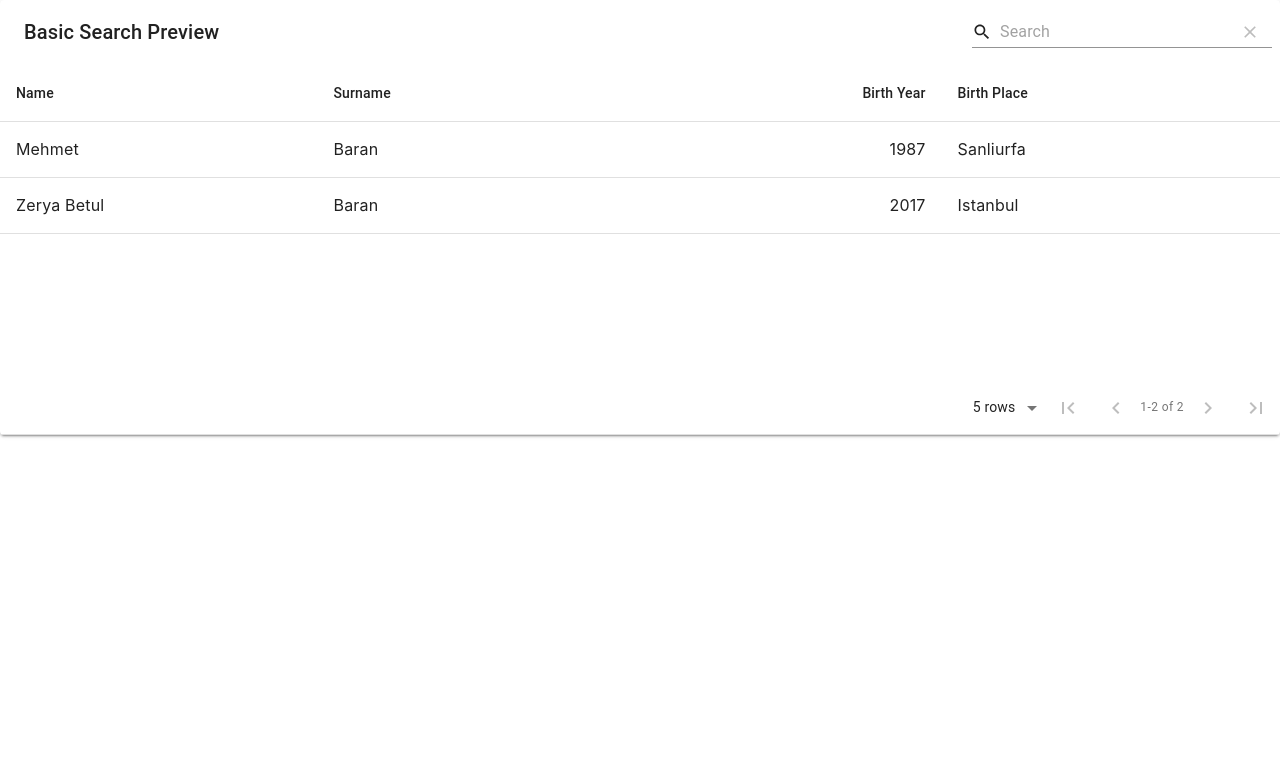
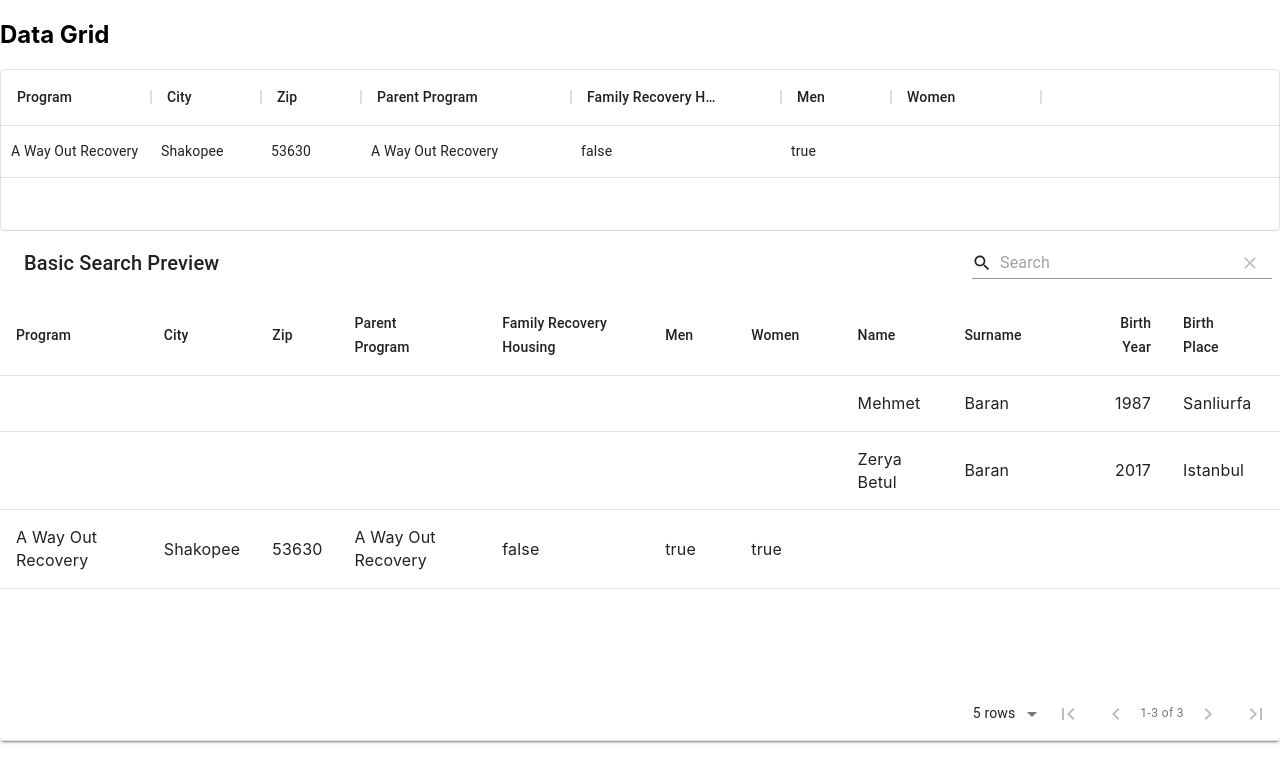
Before and after one commit to dillonbaxendell/search-spike, a React (Create React App) app: page / in a window 1280 px wide. Shown: the top 782 px of the page. Built offline with nearby package versions, Linux system fonts and the light colour scheme.

Commit message:
setting up datagrid. adding dummy local data.

```diff
--- a/package.json
+++ b/package.json
@@ -4,6 +4,7 @@
   "private": true,
   "dependencies": {
     "@material-ui/core": "^4.12.2",
+    "@material-ui/data-grid": "*",
     "@material-ui/icons": "^4.11.2",
     "@material-ui/pickers": "^3.3.10",
     "@material-ui/styles": "^4.11.4",
--- a/src/components/App/App.js
+++ b/src/components/App/App.js
@@ -1,12 +1,18 @@
 // import logo from './logo.svg';
 import './App.css';
 import MaterialTableExample from '../MaterialTableExample/MaterialTableExample';
+import DataGridExample from '../DataGrid/DataGrid';
 
 function App() {
   return (
+    <>
+    <div>
+      <DataGridExample />
+    </div>
     <div className="App">
       <MaterialTableExample />
     </div>
+    </>
   );
 }
 
--- a/src/components/DataGrid/DataGrid.jsx
+++ b/src/components/DataGrid/DataGrid.jsx
@@ -1,21 +1,21 @@
 
 import { DataGrid } from '@material-ui/data-grid';
 
-function DataGrid() {
+function DataGridExample() {
 
     const columns = [
-        { field: 'id', headerName: 'ID', width: 50 },
-        { field: 'program', headerName: 'Program', width: 120},
+        // { field: 'id', headerName: 'ID', width: 50 },
+        { field: 'program', headerName: 'Program', width: 150},
         { field: 'city', headerName: 'City', width: 110 },
-        { field: 'zip', headerName: 'Zip', width: 110 },
-        { field: 'parentProgram', headerName: 'Parent Program', width: 110 },
-        { field: 'familyRecoveryHousing', headerName: 'Family Recovery Housing', width: 110 },
+        { field: 'zip', headerName: 'Zip', width: 100 },
+        { field: 'parentProgram', headerName: 'Parent Program', width: 210 },
+        { field: 'familyRecoveryHousing', headerName: 'Family Recovery Housing', width: 210 },
         { field: 'men', headerName: 'Men', width: 110 },
-        { field: 'Women', headerName: 'Women', width: 110 },
+        { field: 'Women', headerName: 'Women', width: 150 },
     ]
 
     const rows = [
-
+        { id: 1, program: 'A Way Out Recovery', city: 'Shakopee', zip: 55379 - 1749, parentProgram: 'A Way Out Recovery', familyRecoveryHousing: false, men: true, women: true}
 
     ]
 
@@ -31,4 +31,4 @@ function DataGrid() {
     )
 }
 
-export default DataGrid;
+export default DataGridExample;
--- a/src/components/MaterialTableExample/MaterialTableExample.jsx
+++ b/src/components/MaterialTableExample/MaterialTableExample.jsx
@@ -19,7 +19,7 @@ import Search from '@material-ui/icons/Search';
 import ViewColumn from '@material-ui/icons/ViewColumn';
 
 
-function MaterialTableExample () {
+function MaterialTableExample() {
 
   const tableIcons = {
     Add: forwardRef((props, ref) => <AddBox {...props} ref={ref} />),
@@ -43,6 +43,14 @@ function MaterialTableExample () {
 
 
   const columns = [
+    { field: 'program', title: 'Program', width: 120 },
+    { field: 'city', title: 'City', width: 110 },
+    { field: 'zip', title: 'Zip', width: 110 },
+    { field: 'parentProgram', title: 'Parent Program', width: 110 },
+    { field: 'familyRecoveryHousing', title: 'Family Recovery Housing', width: 110 },
+    { field: 'men', title: 'Men', width: 110 },
+    { field: 'women', title: 'Women', width: 110 },
+
     { title: 'Name', field: 'name' },
     { title: 'Surname', field: 'surname' },
     { title: 'Birth Year', field: 'birthYear', type: 'numeric' },
@@ -56,11 +64,12 @@ function MaterialTableExample () {
   const data = [
     { name: 'Mehmet', surname: 'Baran', birthYear: 1987, birthCity: 63 },
     { name: 'Zerya Betul', surname: 'Baran', birthYear: 2017, birthCity: 34 },
+    { program: 'A Way Out Recovery', city: 'Shakopee', zip: 55379 - 1749, parentProgram: 'A Way Out Recovery', familyRecoveryHousing: false, men: true, women: true}
   ];
 
-    return (
-        <>
-        <div style={{ maxWidth: '100%' }}>
+  return (
+    <>
+      <div style={{ maxWidth: '100%' }}>
         <MaterialTable
           title="Basic Search Preview"
           columns={columns}
@@ -71,8 +80,8 @@ function MaterialTableExample () {
           icons={tableIcons}
         />
       </div>
-        </>
-    )
+    </>
+  )
 }
 
 export default MaterialTableExample;
```
Also changed, not shown: 1 other file (tests, documents, lock files or other folders).
